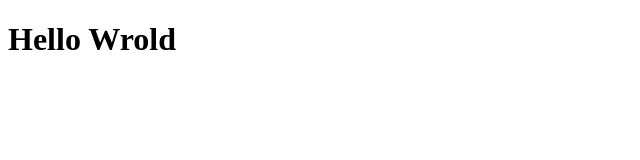
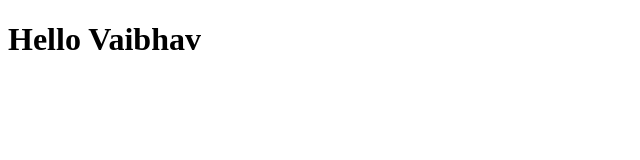
Before and after one commit to vaibhav9763/git-practice, a plain HTML site: page index.html in a window 1280 px wide. Shown: the full height of the page, 0-640 px from the left. Drawn offline with Linux system fonts and the light colour scheme.

Commit message:
second commnet

```diff
--- a/index.html
+++ b/index.html
@@ -7,6 +7,6 @@
     <title>Document</title>
   </head>
   <body>
-    <h1>Hello Wrold</h1>
+    <h1>Hello Vaibhav</h1>
   </body>
 </html>
```
